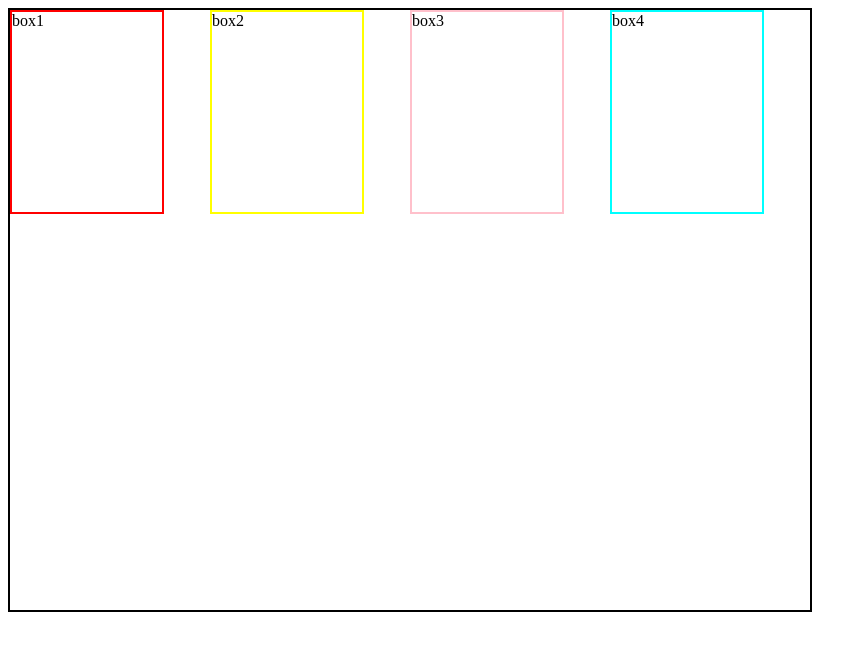
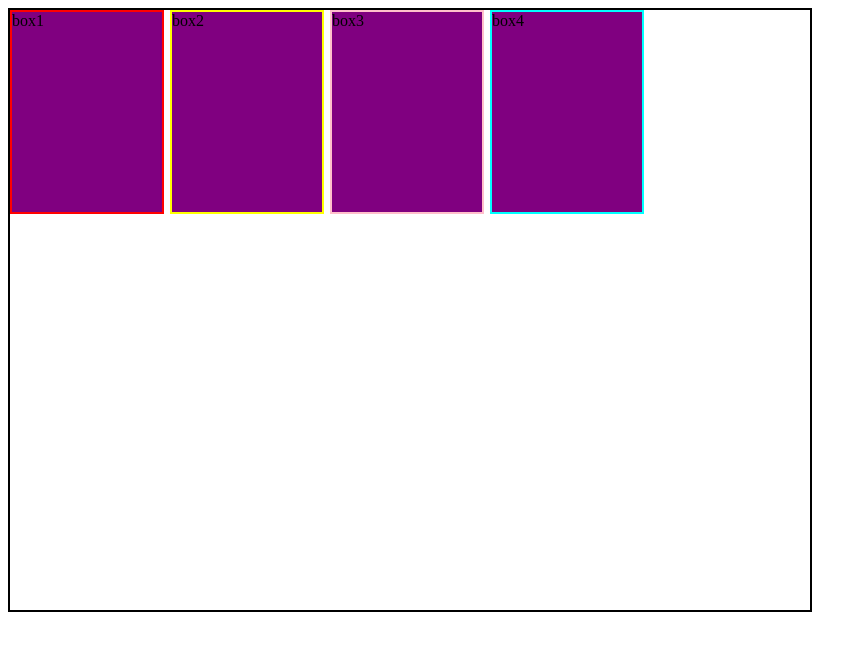
Before and after one commit to Jyoti-sharma-kiet/ABES-TOT-FSD, a plain HTML site: page CSS/Grid/index.html in a window 1280 px wide. Shown: the whole page, without its empty margins (0-867 px from the left). Drawn offline with Linux system fonts and the light colour scheme.

Commit message:
grid items properties

```diff
--- a/CSS/Grid/gridcss.css
+++ b/CSS/Grid/gridcss.css
@@ -1,6 +1,6 @@
 .box{
     display: grid;
-    grid-template-columns: repeat(4,1fr);
+    grid-template-columns: 1fr 1fr 1fr 1fr 1fr;
     height: 600px;
     width: 800px;
     border: 2px solid black;
@@ -10,21 +10,25 @@
     height: 200px;
     width: 150px;
     border: 2px solid red;
+    background-color: purple;
 }
 .box2{
 
     height: 200px;
     width: 150px;
     border: 2px solid yellow;
+    background-color: purple;
 }
 .box3{
         height: 200px;
     width: 150px;
     border: 2px solid pink;
+    background-color: purple;
 }
 .box4{
 
     height: 200px;
     width: 150px;
     border: 2px solid cyan;
+    background-color: purple;
 }
```
